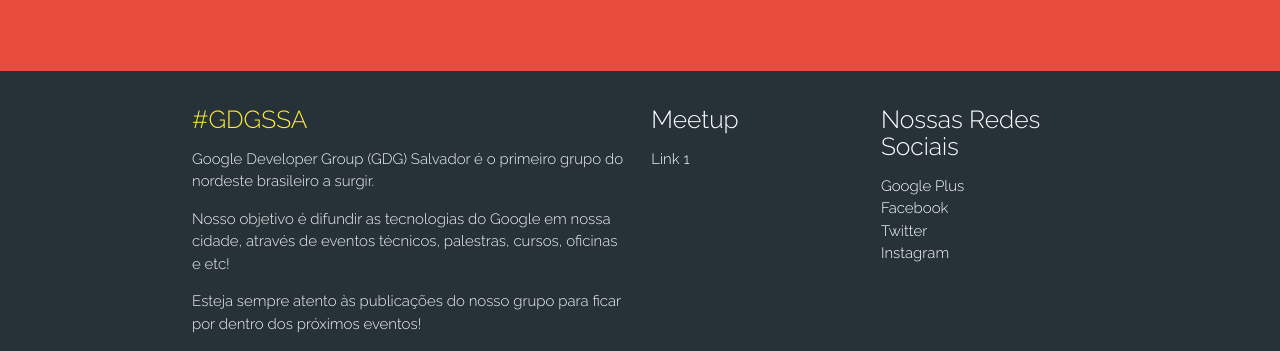
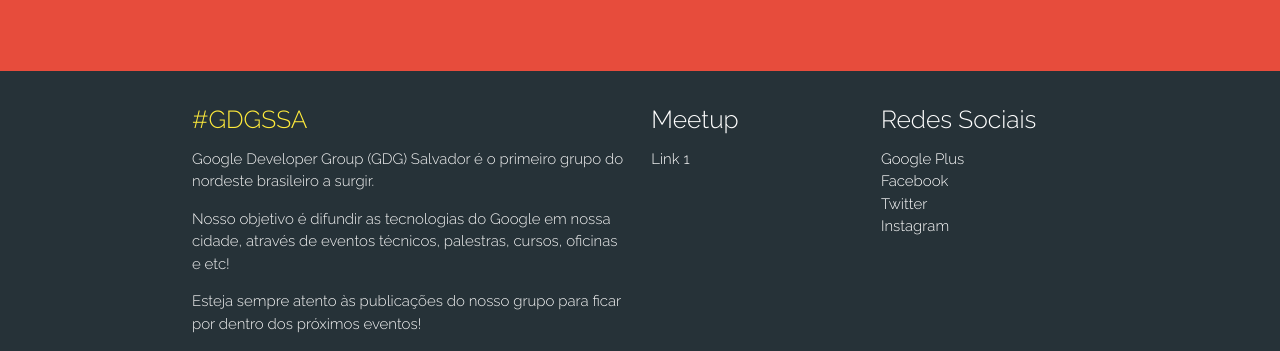
Before and after one commit to gdgssa/gdgssa.github.io, a Jekyll site: the page built from index.html, in a window 1280 px wide. Shown: the part 4398-4749 px from the top of the page. Built offline with Jekyll 4.4.1, drawn with Linux system fonts in a browser that asks for light colours.

Commit message:
Inserido links de midias sociais

```diff
--- a/_includes/footer.html
+++ b/_includes/footer.html
@@ -17,11 +17,11 @@
           </ul>
         </div>
         <div class="col l3 s12">
-          <h5 class="white-text">Nossas Redes Sociais</h5>
+          <h5 class="white-text">Redes Sociais</h5>
           <ul>
-            <li><a class="white-text" href="#!">Google Plus</a></li>
-            <li><a class="white-text" href="#!">Facebook</a></li>
-            <li><a class="white-text" href="#!">Twitter</a></li>
+            <li><a class="white-text" href="https://plus.google.com/u/0/+GDGSalvadorBA/" target="_blank">Google Plus</a></li>
+            <li><a class="white-text" href="https://www.facebook.com/GDGSalvador/" target="_blank">Facebook</a></li>
+            <li><a class="white-text" href="https://twitter.com/gdgssa" target="_blank">Twitter</a></li>
             <li><a class="white-text" href="#!">Instagram</a></li>
           </ul>
         </div>
```
